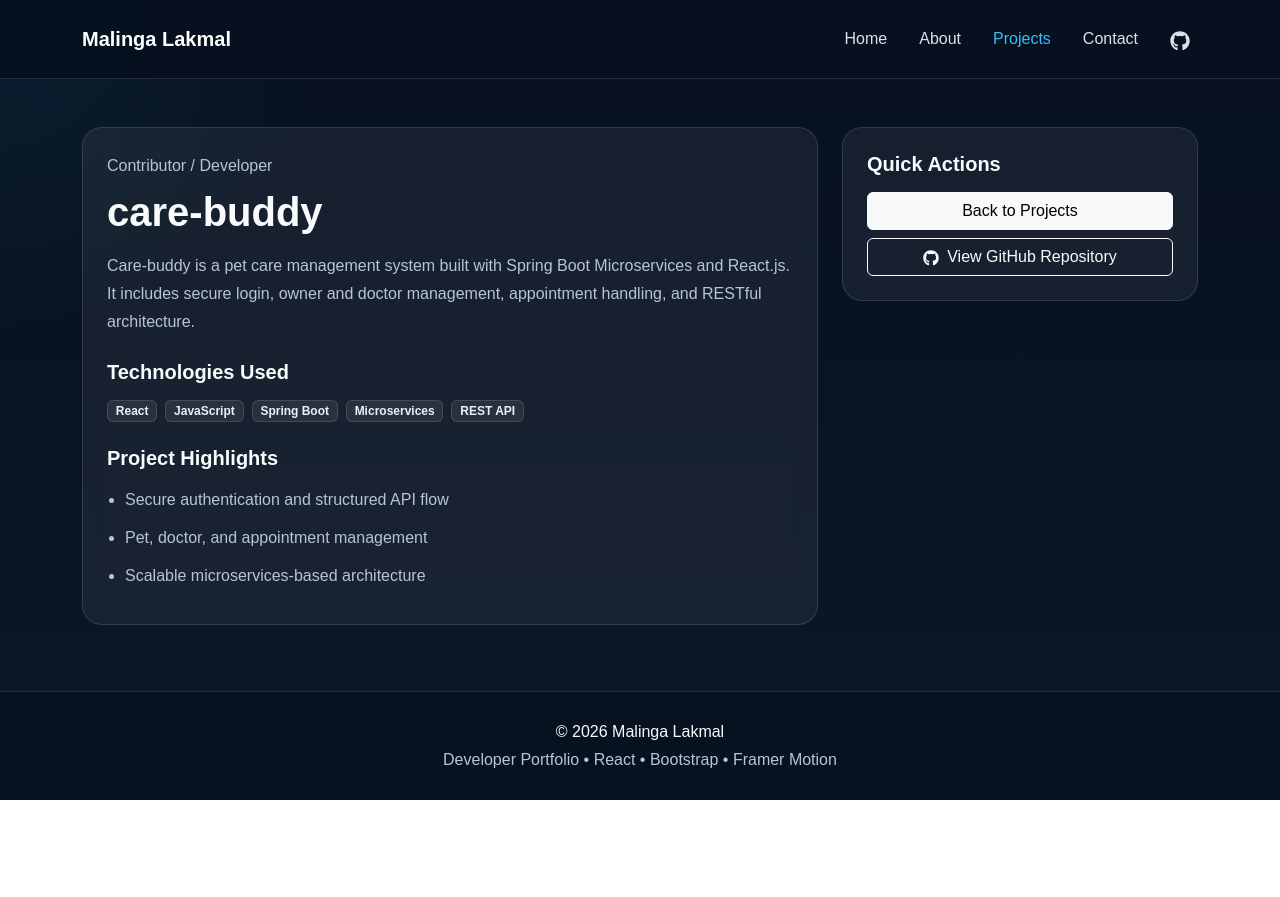
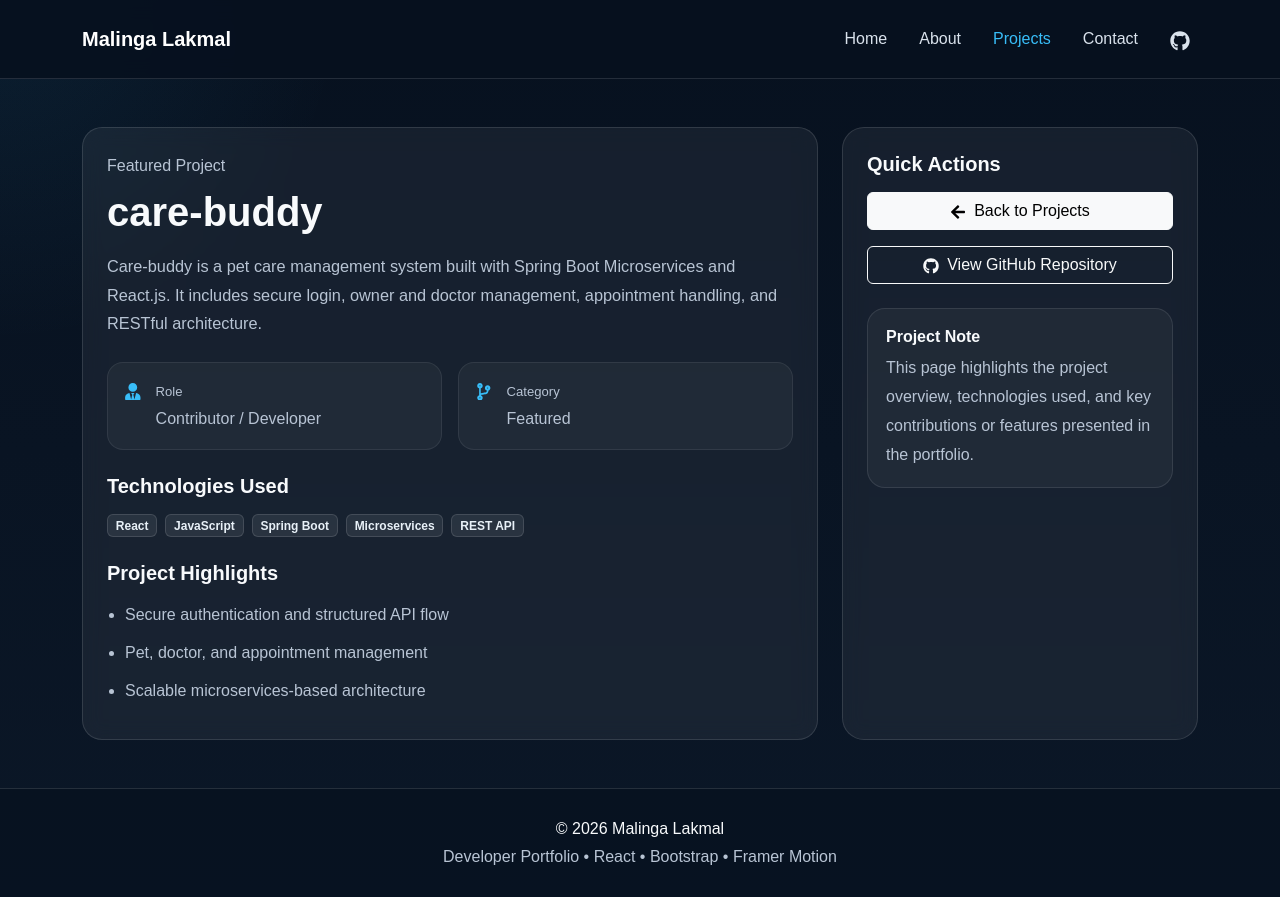
Before and after one commit to Malinga203/portfolio-website, a React (Vite) app in the folder my-portfolio/: page /projects/care-buddy in a window 1280 px wide. Before the commit the page ends 800 px from the top, so only its background shows below. Built offline with nearby package versions, Linux system fonts and the light colour scheme.

Commit message:
Polish project details page

```diff
--- a/my-portfolio/src/index.css
+++ b/my-portfolio/src/index.css
@@ -528,3 +528,70 @@ img {
     padding: 20px;
   }
 }
+/* Project Details Page */
+.project-lead-text {
+  color: var(--muted);
+  line-height: 1.85;
+  font-size: 1.02rem;
+}
+
+.details-info-row {
+  display: grid;
+  grid-template-columns: repeat(2, 1fr);
+  gap: 16px;
+}
+
+.details-info-box {
+  display: flex;
+  align-items: flex-start;
+  gap: 14px;
+  padding: 16px;
+  border-radius: 16px;
+  background: rgba(255, 255, 255, 0.04);
+  border: 1px solid rgba(255, 255, 255, 0.08);
+}
+
+.details-info-box svg {
+  color: var(--primary);
+  font-size: 1.1rem;
+  margin-top: 4px;
+  flex-shrink: 0;
+}
+
+.details-label {
+  display: inline-block;
+  font-size: 0.82rem;
+  color: var(--muted);
+  margin-bottom: 4px;
+}
+
+.details-side-card {
+  background: var(--card);
+  border: 1px solid var(--border);
+  border-radius: 22px;
+  padding: 24px;
+  backdrop-filter: blur(10px);
+  height: 100%;
+}
+
+.details-note-box {
+  background: rgba(255, 255, 255, 0.04);
+  border: 1px solid rgba(255, 255, 255, 0.1);
+  border-radius: 18px;
+  padding: 18px;
+}
+
+.details-note-box p {
+  color: var(--muted);
+  line-height: 1.8;
+}
+
+@media (max-width: 991px) {
+  .details-info-row {
+    grid-template-columns: 1fr;
+  }
+
+  .details-side-card {
+    padding: 20px;
+  }
+}
--- a/my-portfolio/src/pages/ProjectDetails.jsx
+++ b/my-portfolio/src/pages/ProjectDetails.jsx
@@ -1,6 +1,7 @@
 import { Container, Row, Col, Badge, Button } from "react-bootstrap";
 import { Link, useParams } from "react-router-dom";
-import { FaGithub } from "react-icons/fa";
+import { motion } from "framer-motion";
+import { FaGithub, FaArrowLeft, FaUserTie, FaCodeBranch } from "react-icons/fa";
 import { projects } from "../data/projects";
 
 export default function ProjectDetails() {
@@ -15,6 +16,7 @@ export default function ProjectDetails() {
             <h2 className="fw-bold mb-3">Project not found</h2>
             <p className="mb-4">The project you are looking for does not exist.</p>
             <Button as={Link} to="/projects" variant="light">
+              <FaArrowLeft className="me-2" />
               Back to Projects
             </Button>
           </div>
@@ -24,14 +26,37 @@ export default function ProjectDetails() {
   }
 
   return (
-    <section className="py-5">
+    <section className="project-details-page py-5">
       <Container>
+        <motion.div
+          initial={{ opacity: 0, y: 22 }}
+          animate={{ opacity: 1, y: 0 }}
+          transition={{ duration: 0.6 }}
+        >
           <Row className="g-4">
             <Col lg={8}>
               <div className="details-card h-100">
-              <p className="project-meta mb-2">{project.role}</p>
+                <p className="project-meta mb-2">{project.category === "contribution" ? "Contribution Project" : "Featured Project"}</p>
                 <h1 className="fw-bold mb-3">{project.title}</h1>
-              <p>{project.description}</p>
+                <p className="project-lead-text">{project.description}</p>
+
+                <div className="details-info-row mt-4">
+                  <div className="details-info-box">
+                    <FaUserTie />
+                    <div>
+                      <span className="details-label">Role</span>
+                      <p className="mb-0">{project.role}</p>
+                    </div>
+                  </div>
+
+                  <div className="details-info-box">
+                    <FaCodeBranch />
+                    <div>
+                      <span className="details-label">Category</span>
+                      <p className="mb-0 text-capitalize">{project.category}</p>
+                    </div>
+                  </div>
+                </div>
 
                 <h5 className="fw-bold mt-4 mb-3">Technologies Used</h5>
                 <div className="d-flex flex-wrap gap-2">
@@ -52,11 +77,12 @@ export default function ProjectDetails() {
             </Col>
 
             <Col lg={4}>
-            <div className="details-card">
+              <div className="details-side-card">
                 <h5 className="fw-bold mb-3">Quick Actions</h5>
 
-              <div className="d-grid gap-2">
+                <div className="d-grid gap-3">
                   <Button as={Link} to="/projects" variant="light">
+                    <FaArrowLeft className="me-2" />
                     Back to Projects
                   </Button>
 
@@ -77,9 +103,18 @@ export default function ProjectDetails() {
                     </Button>
                   )}
                 </div>
+
+                <div className="details-note-box mt-4">
+                  <h6 className="fw-bold mb-2">Project Note</h6>
+                  <p className="mb-0">
+                    This page highlights the project overview, technologies used,
+                    and key contributions or features presented in the portfolio.
+                  </p>
+                </div>
               </div>
             </Col>
           </Row>
+        </motion.div>
       </Container>
     </section>
   );
```
Lines whose indentation alone changed are shown as unchanged.
